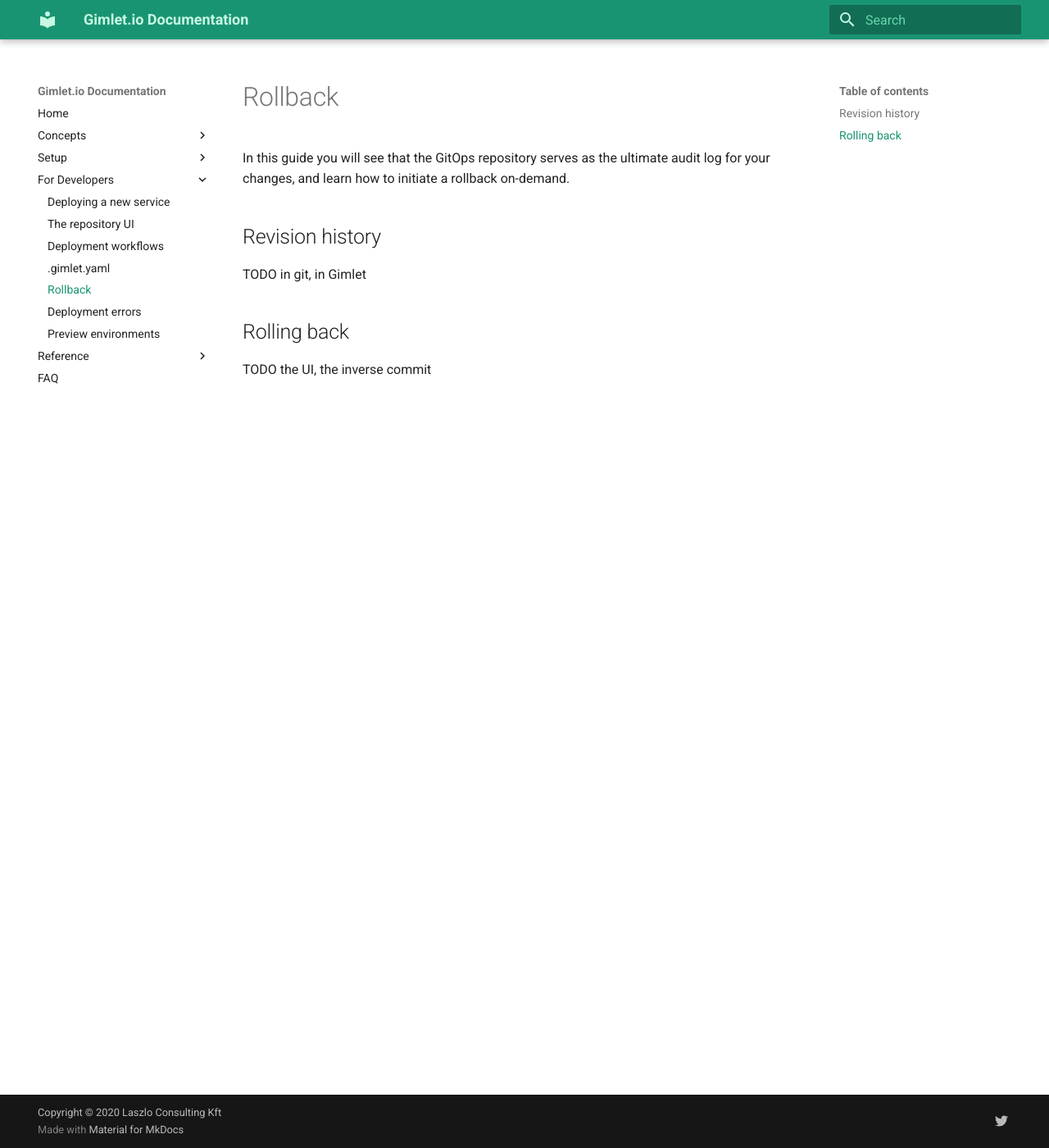
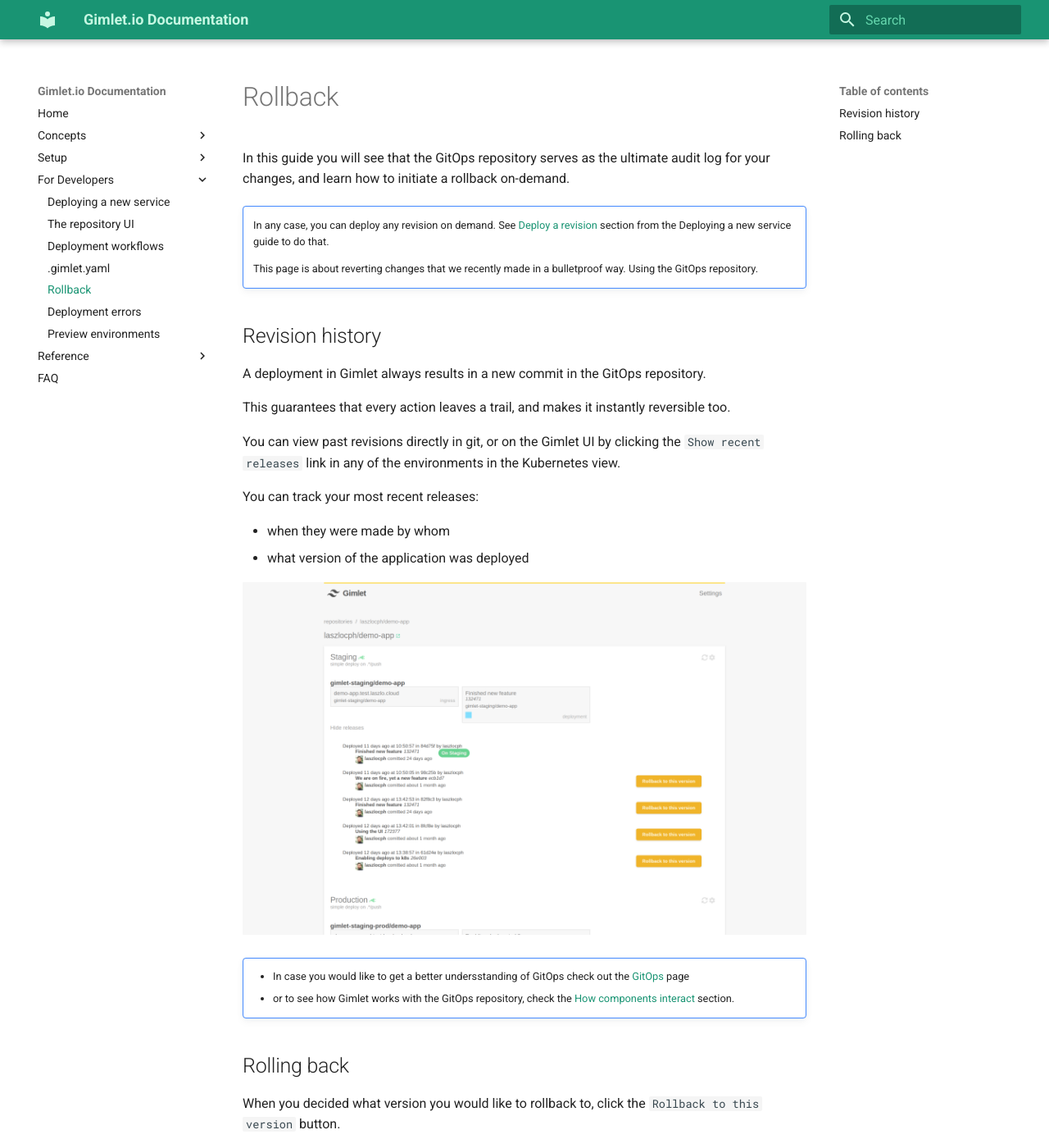
Before and after one commit to laszlocph/gimlet-docs, an MkDocs documentation site: the page built from docs/developers/rollback.md, in a window 1280 px wide and 1400 px high. Shown: the whole window at 82% size. Built offline with MkDocs 1.6.1 and Material for MkDocs 9.7.7, drawn with Linux system fonts in a browser that asks for light colours; some of the changed text lies outside the part shown.

Commit message:
Rollback

```diff
--- a/docs/developers/rollback.md
+++ b/docs/developers/rollback.md
@@ -2,10 +2,38 @@
 
 In this guide you will see that the GitOps repository serves as the ultimate audit log for your changes, and learn how to initiate a rollback on-demand.
 
+!!! note ""
+
+    In any case, you can deploy any revision on demand.
+    See [Deploy a revision](/developers/deploy#deploy-a-revision) section from the Deploying a new service guide to do that.
+
+    This page is about reverting changes that we recently made in a bulletproof way. Using the GitOps repository.
+
 ## Revision history
 
-TODO in git, in Gimlet
+A deployment in Gimlet always results in a new commit in the GitOps repository.
+
+This guarantees that every action leaves a trail, and makes it instantly reversible too.
+
+You can view past revisions directly in git, or on the Gimlet UI by clicking the `Show recent releases` link in any of the environments in the Kubernetes view.
+
+You can track your most recent releases:
+
+- when they were made by whom
+- what version of the application was deployed
+
+![Recent releases](./revisions.png)
+
+!!! note ""
+
+    - In case you would like to get a better undersstanding of GitOps check out the [GitOps](/concepts/gitops) page
+    - or to see how Gimlet works with the GitOps repository, check the [How components interact](/concepts/architecture#how-components-interact) section.
 
 ## Rolling back
 
-TODO the UI, the inverse commit
+When you decided what version you would like to rollback to, click the `Rollback to this version` button.
+
+Gimlet instantly reverts to the state of this version.
+
+Technically, Gimlet takes all the GitOps commits of newer releases and places a revert commit for each, which is the complete inverse of the changes made in newer commits.
+This is not just achieving the exact state of the desired version, but makes the rollback traceable in the GitOps repository too. No history is lost.
```
Also changed, not shown: docs/developers/revisions.png (added).
